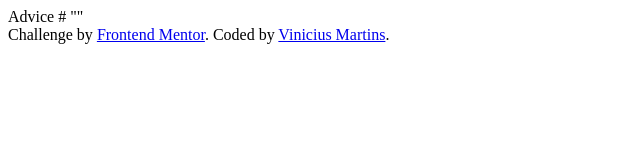
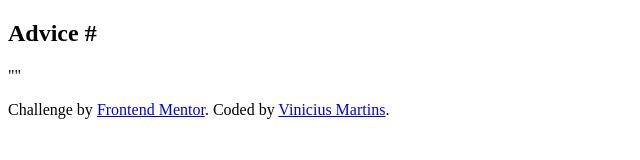
Before and after one commit to viniciussnitram/advice-generator-app, a plain HTML site: page index.html in a window 1280 px wide. Shown: the whole page, without its empty margins (0-640 px from the left). Drawn offline with Linux system fonts and the light colour scheme.

Commit message:
refactor: Adding main tag, section tag, h2 tag and p tag

```diff
--- a/index.html
+++ b/index.html
@@ -9,10 +9,12 @@
   <title>Frontend Mentor | Advice generator app</title>
 </head>
 <body>
-
-  Advice #<!-- Advice ID goes here -->
-
-  "<!-- Advice text goes here -->"
+  <main>
+    <section>
+      <h2>Advice #</h2>
+      <p>""</p>
+    </section>
+  </main>
 
   <div class="attribution">
     Challenge by <a href="https://www.frontendmentor.io?ref=challenge" target="_blank">Frontend Mentor</a>.
```
